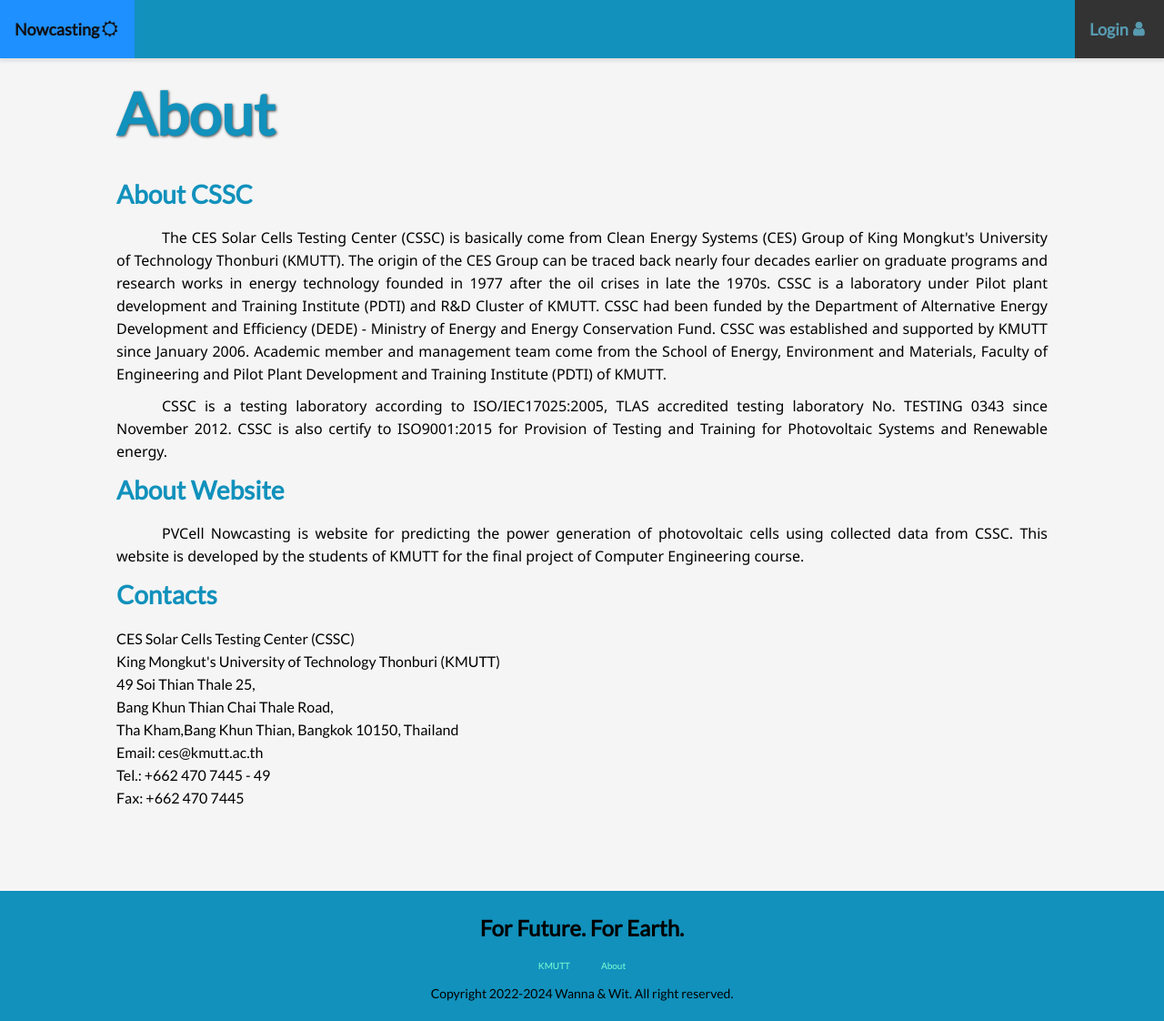
After one commit to BiKajoin/ProjectWeb, a Django app: page /about/ in a window 1280 px wide. The commit adds this page. Shown: the whole page at 91% size. Run offline with Django 4.2, Linux system fonts and the light colour scheme; some libraries are stand-ins or nearby versions.

Commit message:
Add about page

```diff
--- a/appGeneral/static/appGeneral/style.css
+++ b/appGeneral/static/appGeneral/style.css
@@ -600,3 +600,14 @@ li a:hover {
      width: 75%;
      height: 60%;
  }
+
+ #about {
+     font-size: 16px;
+     text-align: justify;
+     line-height: 25px;
+ }
+
+ #aboutBox {
+     text-indent: 50px;
+     font-family: 'Noto Sans' ;
+ }
--- /dev/null
+++ b/appGeneral/templates/appGeneral/about.html
@@ -0,0 +1,41 @@
+{% extends 'appGeneral/components/base.html' %}
+{% load static %}
+
+{% block content %}
+<section class = "contentSection">
+    <h1 class = "homeLandingHeader">About</h1>
+    <div id = "about">
+        <h4>About CSSC</h4>
+        <div id="aboutBox">
+        <p>
+            The CES Solar Cells Testing Center (CSSC) is basically come from Clean Energy Systems (CES) Group of King Mongkut's University of Technology Thonburi (KMUTT). The origin of the CES Group can be traced back nearly four decades earlier on graduate programs and research works in energy technology founded in 1977 after the oil crises in late the 1970s. CSSC is a laboratory under Pilot plant development and Training Institute (PDTI) and R&D Cluster of KMUTT. CSSC had been funded by the Department of Alternative Energy Development and Efficiency (DEDE) - Ministry of Energy and Energy Conservation Fund. CSSC was established and supported by KMUTT since January 2006. Academic member and management team come from the School of Energy, Environment and Materials, Faculty of Engineering and Pilot Plant Development and Training Institute (PDTI) of KMUTT.
+        </p>
+        <p>
+            CSSC is a testing laboratory according to ISO/IEC17025:2005, TLAS accredited testing laboratory No. TESTING 0343 since November 2012. CSSC is also certify to ISO9001:2015 for Provision of Testing and Training for Photovoltaic Systems and Renewable energy.
+        </p>
+        </div>
+
+        <h4>About Website</h4>
+        <div id="aboutBox">
+        <p>
+            PVCell Nowcasting is website for predicting the power generation of photovoltaic cells using collected data from CSSC. This website is developed by the students of KMUTT for the final project of Computer Engineering course.
+        </p>
+        </div>
+
+        <h4>Contacts</h4>
+        <div>
+        <p>
+            CES Solar Cells Testing Center (CSSC)<br>
+            King Mongkut's University of Technology Thonburi (KMUTT)<br>
+            49 Soi Thian Thale 25,<br>
+            Bang Khun Thian Chai Thale Road,<br>
+            Tha Kham,Bang Khun Thian, Bangkok 10150, Thailand<br>
+            Email: ces@kmutt.ac.th<br>
+            Tel.: +662 470 7445 - 49<br>
+            Fax: +662 470 7445
+        </p>
+        </div>
+
+    </div>
+</section>
+{% endblock %}
--- a/appGeneral/templates/appGeneral/components/siteFooter.html
+++ b/appGeneral/templates/appGeneral/components/siteFooter.html
@@ -2,7 +2,7 @@
     <h5 class = "footer">For Future. For Earth.</h5>
     <p>
         <a href="https://www.kmutt.ac.th/" target="_blank">KMUTT</a>
-        <a href="https://github.com/BiKajoin/ProjectWeb" target="_blank">gitHub</a>
+        <a href="{% url 'about' %}" target="_blank">About</a>
     </p>
     <p class = "copyright">Copyright 2022-2024 Wanna & Wit. All right reserved.</p>
 </footer>
--- a/appGeneral/templates/appGeneral/components/siteHeader.html
+++ b/appGeneral/templates/appGeneral/components/siteHeader.html
@@ -3,7 +3,7 @@
         <a href="{% url 'home' %}">Nowcasting<i class="fa fa-fw fa-sun-o"></i></a>
         {% if user.is_authenticated %}
             <a href="{% url 'data' %}">Data</a>
-            <a href="{% url 'modelOverview' %}">Model</a>
+            <!--<a href="{% url 'modelOverview' %}">Model</a>-->
             <a href="{% url 'predict' %}">Predict</a>
             {% if request.user.is_superuser %}
                 <a href="/admin" target="_blank">User</a>
--- a/appGeneral/templates/appGeneral/home.html
+++ b/appGeneral/templates/appGeneral/home.html
@@ -4,6 +4,7 @@
 {% block content %}
 <section class = "homeLanding">
     <h1 class = "homeLandingHeader">Photovoltaic Cells Nowcasting</h1>
+    <h3>Current Date: {{ date }}</h3>
     <div class="graph">
         {{ graph|safe }}
     </div>
--- a/appGeneral/urls.py
+++ b/appGeneral/urls.py
@@ -8,6 +8,7 @@ urlpatterns = [
     path('login/', views.loginp, name = 'login'),
     path('loggedin/', views.loggedin, name = 'loggedin'),
     path('logout/', views.logoutp, name = 'logout'),
+    path('about/', views.about, name = 'about'),
 ]
 
 handler404 = 'appGeneral.views.handle404'
--- a/appGeneral/views.py
+++ b/appGeneral/views.py
@@ -19,7 +19,7 @@ def home(request):
 
     # Retrieve data from collection
     dataframe = pd.DataFrame(list(collection.find({})))
-
+    latestDate = dataframe['datetime'].max().strftime("%d/%m/%Y")
     # fill in missing dates
     dataframe = fillBlankDate(dataframe)
 
@@ -49,7 +49,7 @@ def home(request):
     graph = fig.to_html(full_html = False)
 
     #render html
-    return render(request, 'appGeneral/home.html', context = {'graph': graph})
+    return render(request, 'appGeneral/home.html', context = {'graph': graph, 'date': latestDate})
 
 @login_required
 def loggedin(request):
@@ -79,5 +79,8 @@ def logoutp(request):
         return redirect('/')
     return render(request, 'appGeneral/logout.html',{})
 
+def about(request):
+    return render(request, 'appGeneral/about.html',{})
+
 def handle404(request, exception):
     return render(request, '404.html')
```
